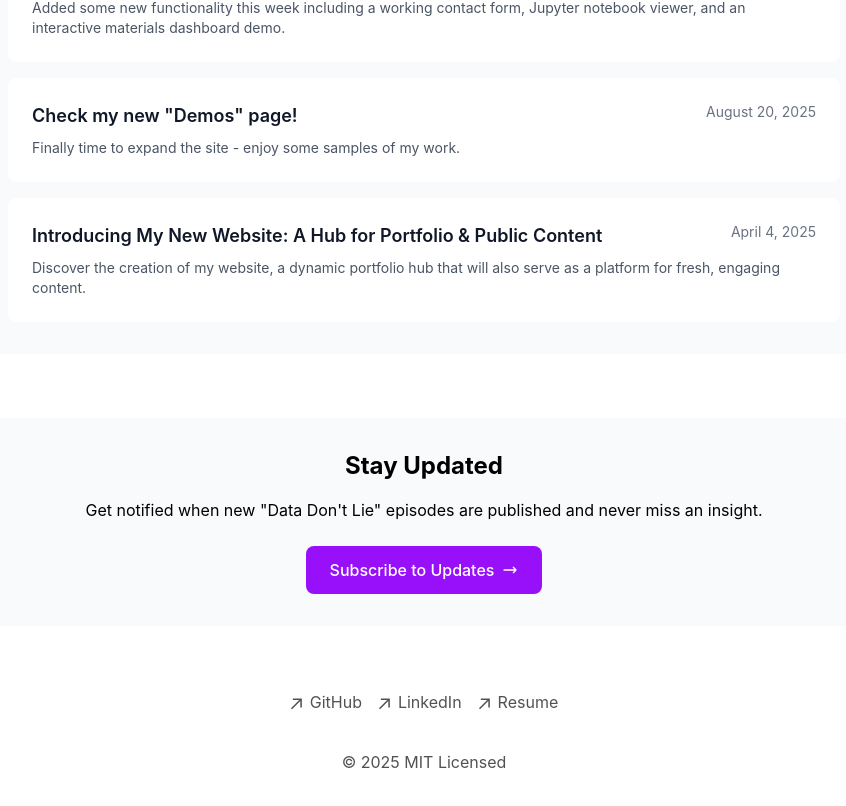
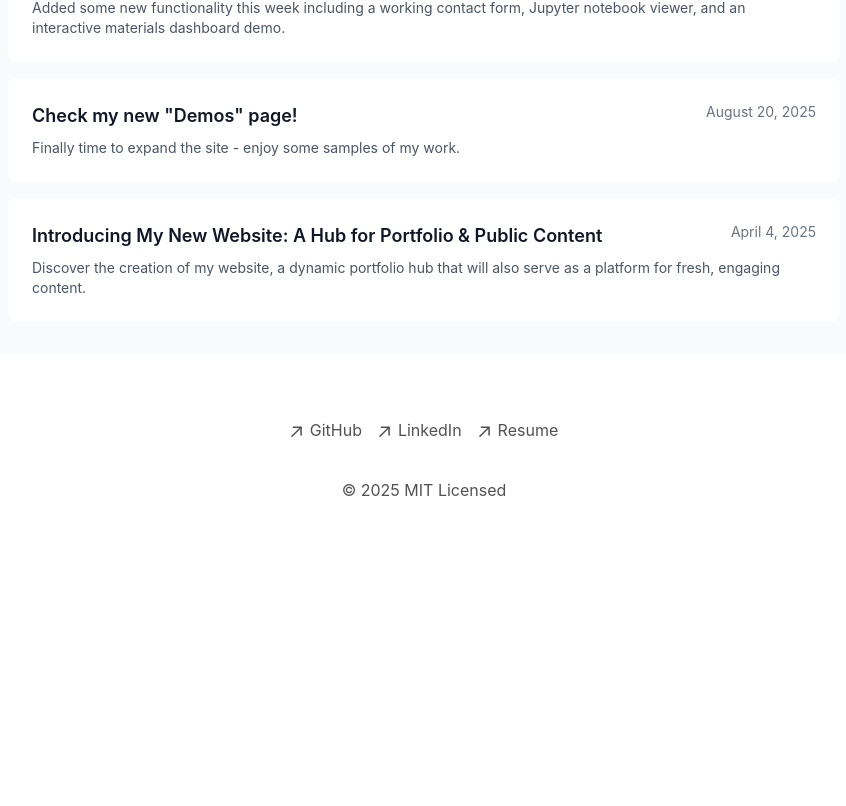
Before and after one commit to dillon-shearer/dillon-shearer-website, a Next.js app: page /blog in a window 1280 px wide. Shown: the part 834-1640 px from the top of the page, without its empty margins (216-1062 px from the left). After the commit the page ends 1400 px from the top, so only its background shows below. Built offline with nearby package versions, Linux system fonts and the light colour scheme.

Commit message:
remove CTA from blog page

```diff
--- a/app/blog/page.tsx
+++ b/app/blog/page.tsx
@@ -82,24 +82,6 @@ export default function Page() {
             </div>
           </section>
         </div>
-
-        {/* Newsletter CTA */}
-        <div className="max-w-4xl mx-auto">
-          <div className="text-center mt-16 p-8 bg-gray-50 dark:bg-gray-800 rounded-xl">
-            <h2 className="text-2xl font-bold mb-4">
-              Stay Updated
-            </h2>
-            <p className="mb-6">
-              Get notified when new "Data Don't Lie" episodes are published and never miss an insight.
-            </p>
-            <button className="inline-flex items-center px-6 py-3 bg-purple-600 text-white font-medium rounded-lg hover:bg-purple-700 transition-colors">
-              Subscribe to Updates
-              <svg className="ml-2 w-4 h-4" fill="none" stroke="currentColor" viewBox="0 0 24 24">
-                <path strokeLinecap="round" strokeLinejoin="round" strokeWidth={2} d="M17 8l4 4m0 0l-4 4m4-4H3" />
-              </svg>
-            </button>
-          </div>
-        </div>
       </div>
     </div>
   )
```
